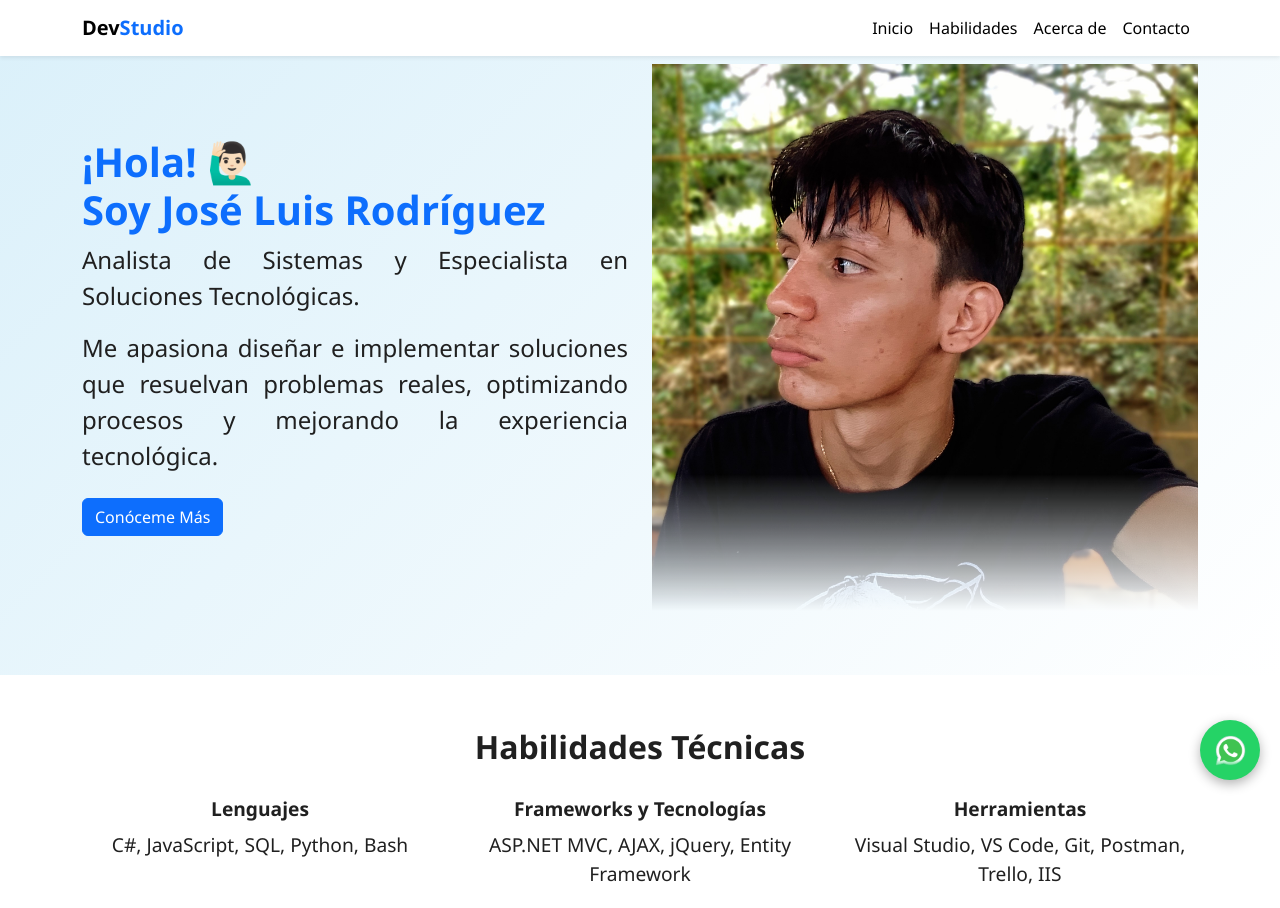
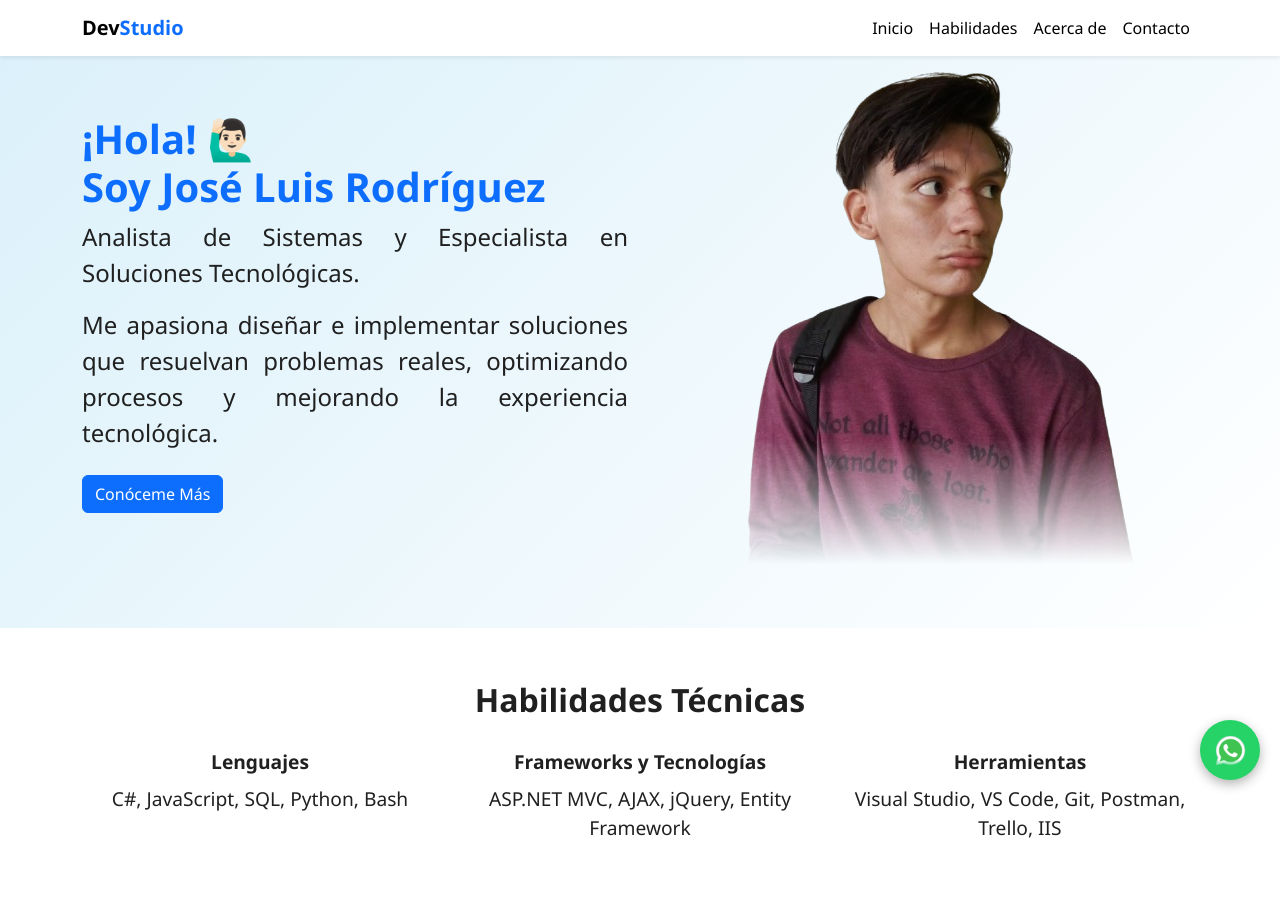
Before and after one commit to Joselrg-dev/mi-portafolio, a website: page index.html in a window 1280 px wide. Shown: the top 908 px of the page. Drawn offline with nearby package versions, Linux system fonts and the light colour scheme.

Commit message:
Update image source in index.html

```diff
--- a/index.html
+++ b/index.html
@@ -75,7 +75,7 @@
           </div>
           <div class="col-md-6">
             <img
-              src="File/IMG_20260110_122320_PORTRAIT (1).jpg"
+              src="File/Imagen_de_WhatsApp_2024-11-18_a_las_23.08.12_2091c66d-Photoroom-removebg-preview.png"
               alt="José Rodríguez"
               class="img-fluid"
             />
```
